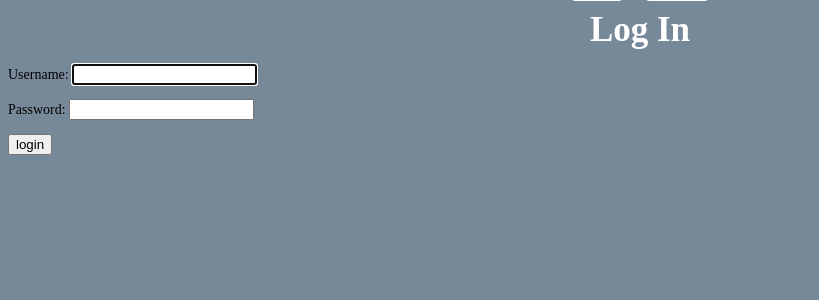
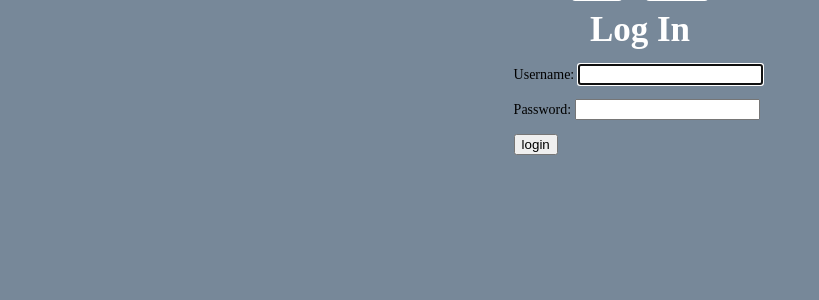
Before and after one commit to philberdecio/Quartets, a Django app: page /accounts/login/ in a window 1280 px wide. Shown: the part 143-443 px from the top of the page, without its empty margins (0-819 px from the left). Run offline with Django 4.2, Linux system fonts and the light colour scheme.

Commit message:
add more styling

```diff
--- a/main_app/templates/registration/login.html
+++ b/main_app/templates/registration/login.html
@@ -1,10 +1,13 @@
 {% extends 'base.html' %} {% block content %}
 
 <h1 class="title">Log In</h1>
-<form method="post" action="{% url 'login' %}">
-    {% csrf_token %} {{ form.as_p }}
-    <input type="submit" class="btn" value="login" />
-    <input type="hidden" name="next" value="{{ next }}" />
-</form>
+
+<div class="form-wrapper">
+    <form method="post" action="{% url 'login' %}">
+        {% csrf_token %} {{ form.as_p }}
+        <input type="submit" class="btn" value="login" />
+        <input type="hidden" name="next" value="{{ next }}" />
+    </form>
+</div>
 
 {% endblock %}
```
